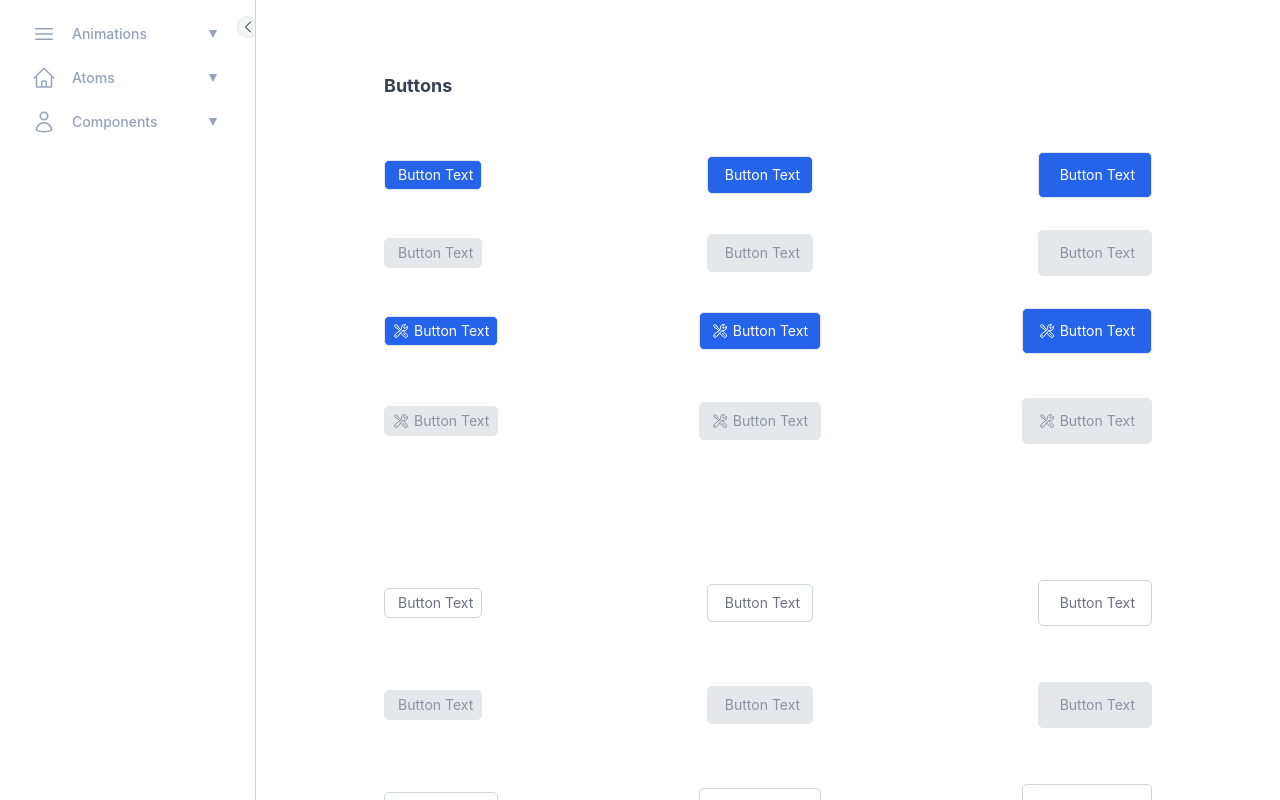
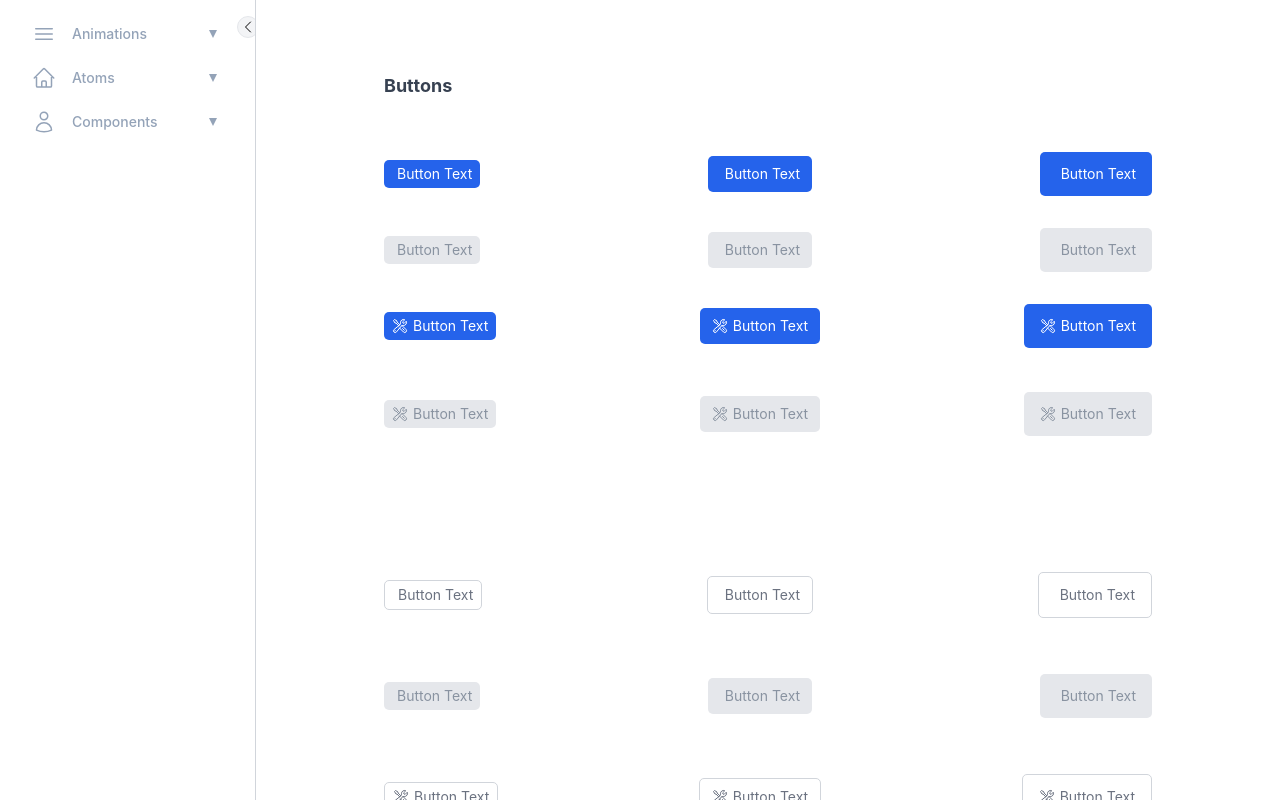
Before and after one commit to shootlens/animations, a React (Create React App) app: page /button-page-atoms in a window 1280 px wide. Built offline with nearby package versions, Linux system fonts and the light colour scheme.

Commit message:
fixed button

```diff
--- a/src/components/atoms/rz-button.jsx
+++ b/src/components/atoms/rz-button.jsx
@@ -67,11 +67,12 @@ const RzButton = ({
       } else if (isLast) {
         return `rounded-r-[5px] border-l`;
       }
-    } else {
-      return `${buttonRadius ? buttonRadius : "rounded-[5px]"} ${
-        type === "tertiary" ? "border-none" : "border"
-      }`;
     }
+    //  else {
+    //   return `${buttonRadius ? buttonRadius : "rounded-[5px]"} ${
+    //     type === "tertiary" ? "border-none" : "border"
+    //   }`;
+    // }
 
     return "";
   };
@@ -110,7 +111,7 @@ const RzButton = ({
         className={` ripple-button overflow-hidden relative focus:outline-none text-xs not-italic font-normal flex items-center ${getSizeClasses()} ${getTypeClasses()} ${getBorderRadiusClasses()}`}
         onClick={handleClick}
         disabled={disabled}
-        style={{ borderRadius: buttonRadius ? buttonRadius : "5px" }}
+        style={{ borderRadius: isGroup ? "" : buttonRadius || "5px" }}
       >
         {icon && <div className={`w-4 h-4 ${getColorClass()}`}>{icon}</div>}
         {text && <div className=" ml-[5px] text-sm">{text}</div>}
```
